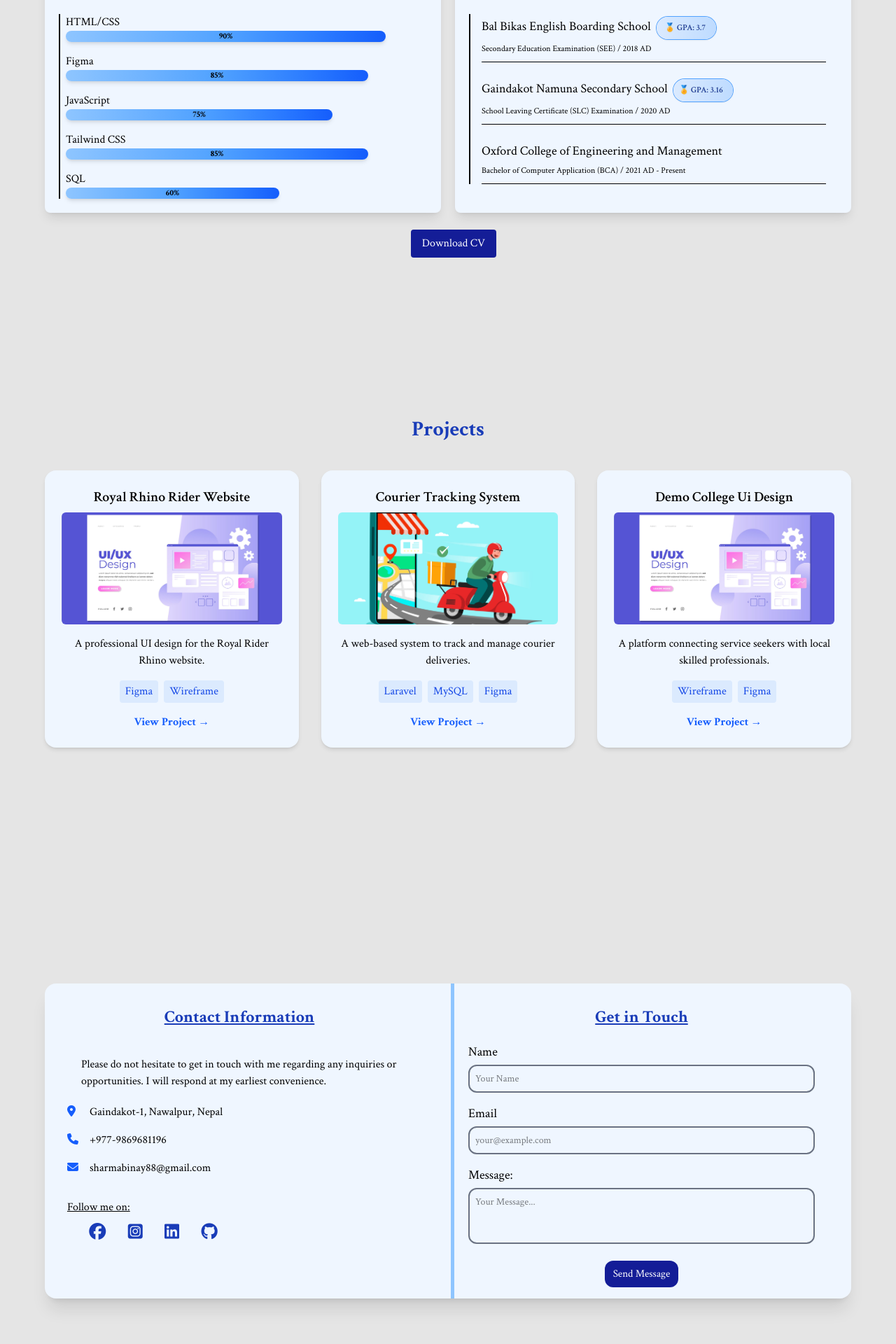
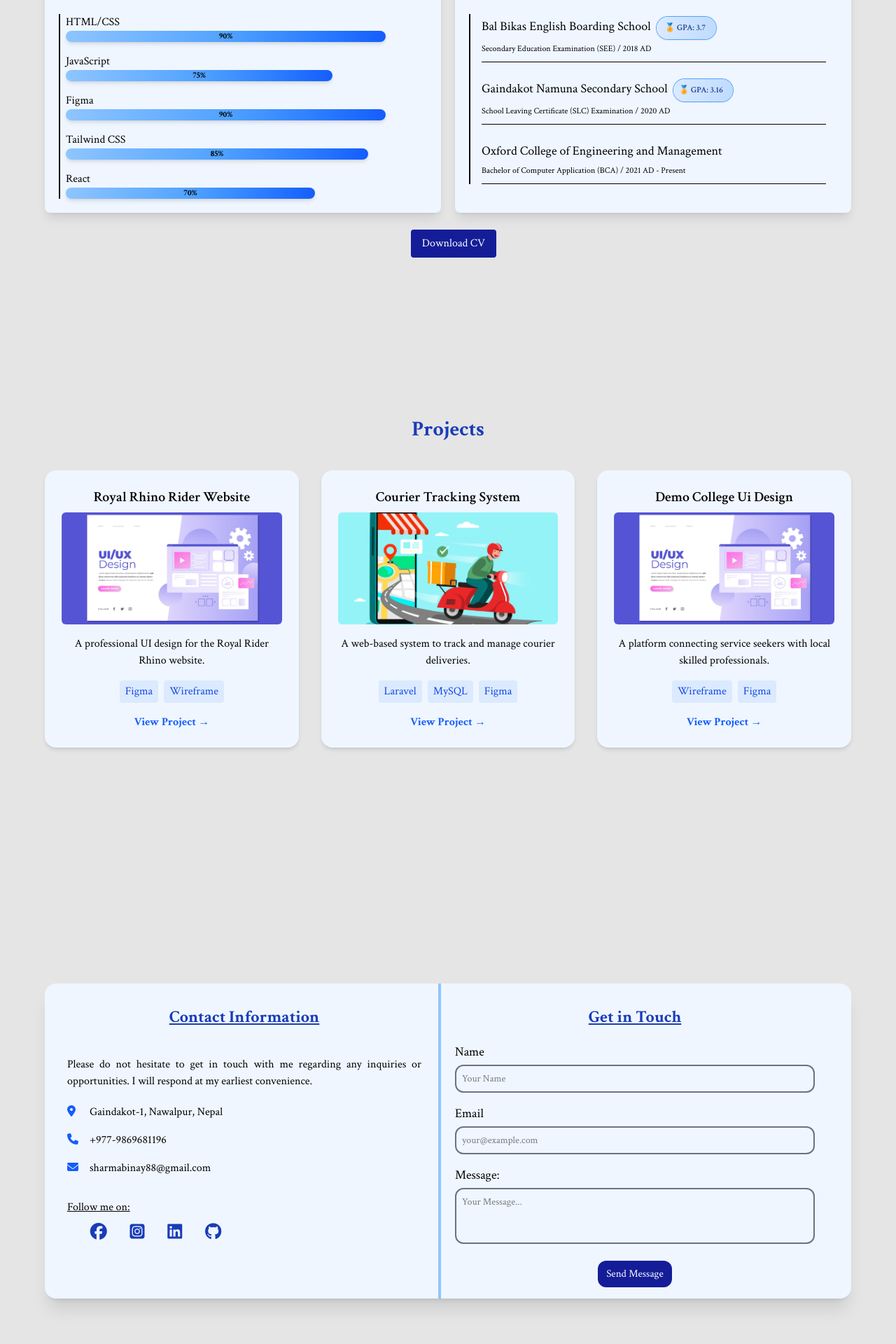
Before and after one commit to Im-binay/Binay_portfolio, a React (Vite) app: page / in a window 1280 px wide. Shown: the part 1500-3420 px from the top of the page at 70% size. Built offline with nearby package versions, Linux system fonts and the light colour scheme.

Commit message:
Css change

```diff
--- a/src/components/Contact.jsx
+++ b/src/components/Contact.jsx
@@ -49,12 +49,12 @@ export default function Contact() {
 
   return (
     <section className="min-h-screen w-full flex items-center justify-center px-4 pb-2" id="contact">
-      <div className="w-screen max-w-6xl h-auto grid grid-cols-1 md:grid-cols-2 gap-8 px-2 mx-2 md:pr-8 text-dark bg-light shadow-xl rounded-2xl mt-10 md:mt-3 bg-blue-50" data-aos="fade-in">
+      <div className="w-screen max-w-6xl h-auto grid grid-cols-1 md:grid-cols-2  px-2 mx-2 md:pr-8 text-dark bg-light shadow-xl rounded-2xl mt-10 md:mt-3 bg-blue-50" data-aos="fade-in">
 
         {/* Left Side - Contact Info */}
-        <div className="px-6 py-8 mb-5 md:mb-0" data-aos="zoom-in" data-aos-duration="1000">
+        <div className="px-6 py-8 mb-0 md:border-r-2  border-blue-300" data-aos="zoom-in" data-aos-duration="1000">
           <h1 className="text-xl md:text-2xl font-bold text-blue-800 mb-5 text-center underline">Contact Information</h1>
-          <p className=" px-5 mb-5 mt-5 md:mt-10 text-base">
+          <p className=" text-justify mb-5 mt-5 md:mt-10 text-base">
             Please do not hesitate to get in touch with me regarding any
             inquiries or opportunities. I will respond at my earliest
             convenience.
@@ -100,7 +100,7 @@ export default function Contact() {
         </div>
 
         {/* Right Side - Form */}
-        <div className="px-5 pt-8 border-t-5 md:border-l-5 md:border-t-0 border-blue-300" data-aos="zoom-in" data-aos-duration="1000">
+        <div className="px-5 pt-8 border-t-5 md:border-l-2 md:border-t-0 border-blue-300" data-aos="zoom-in" data-aos-duration="1000">
           <h1 className="text-xl md:text-2xl font-bold text-blue-800 mb-5 text-center underline">Get in Touch</h1>
           <form ref={form} onSubmit={sendEmail} className="space-y-4 text-[15px]">
             <div>
--- a/src/components/Projects.jsx
+++ b/src/components/Projects.jsx
@@ -8,7 +8,7 @@ const projects = [
   {
     title: 'Royal Rhino Rider Website',
     description: 'A professional UI design for the Royal Rider Rhino website.',
-    link: 'https://www.figma.com/design/xWMRIaZRgfXPB6aJ1V29SX/RRR?node-id=51-156&t=FpocDyGID5Rpop7x-0',
+    link: 'https://www.figma.com/proto/xWMRIaZRgfXPB6aJ1V29SX/RRR?node-id=4-4&t=mMYhYnZo21d2vrZh-1',
     tech: ['Figma', 'Wireframe'],
     image: UiImage,
   },
--- a/src/components/Skills.jsx
+++ b/src/components/Skills.jsx
@@ -7,10 +7,10 @@ export default function Skill() {
       id="skills"
       className="flex flex-col items-center justify-center h-auto pb-5 px-2 md:px-5 bg-light text-dark transition-colors duration-300"
     >
-      <div className="flex flex-col md:flex-row justify-evenly mx-auto mt-10 md:mt-25 gap-5 rounded h-auto w-full max-w-6xl">
+      <div className="flex flex-col md:flex-row justify-evenly mx-auto mt-10 md:mt-25 gap-5 rounded  w-full max-w-6xl">
         {/* Skill Section */}
         <div
-          className="w-full md:w-[50%] flex flex-col p-5 shadow-lg rounded-lg bg-blue-50"
+          className="w-full md:w-[50%] flex h-auto flex-col p-5 shadow-lg rounded-lg bg-blue-50"
           data-aos="fade-up"
         >
           <h1
@@ -22,10 +22,11 @@ export default function Skill() {
           <div className="flex flex-col gap-4 border-l-2 border-primary px-2">
   {[
     { name: 'HTML/CSS', percent: 90 },
-    { name: 'Figma', percent: 85 },
     { name: 'JavaScript', percent: 75 },
-    { name: 'Tailwind CSS', percent: 85 },
-    { name: 'SQL', percent: 60 },
+    { name: 'Figma', percent: 90 },
+    { name: 'Tailwind CSS', percent: 85},
+    // { name: 'SQL', percent: 80 },
+    { name: 'React', percent: 70 },
   ].map((skill) => (
     <div key={skill.name}>
       <label htmlFor={skill.name}>{skill.name}</label>
@@ -45,7 +46,7 @@ export default function Skill() {
 
         {/* Education Section */}
         <div
-          className="w-full md:w-[50%] bg-light-alt shadow-lg p-5 mt-8 pb-8 md:mt-0 rounded-lg bg-blue-50"
+          className="w-full  md:w-[50%] bg-light-alt shadow-lg p-5 mt-8 pb-8 md:mt-0 rounded-lg bg-blue-50"
           data-aos="fade-up"
         >
           <div className="w-full flex justify-between">
@@ -90,6 +91,8 @@ export default function Skill() {
                   <p>Bachelor of Computer Application (BCA) / 2021 AD - Present</p>
                 </div>
               </div>
+
+
             </div>
           </div>
         </div>
```
